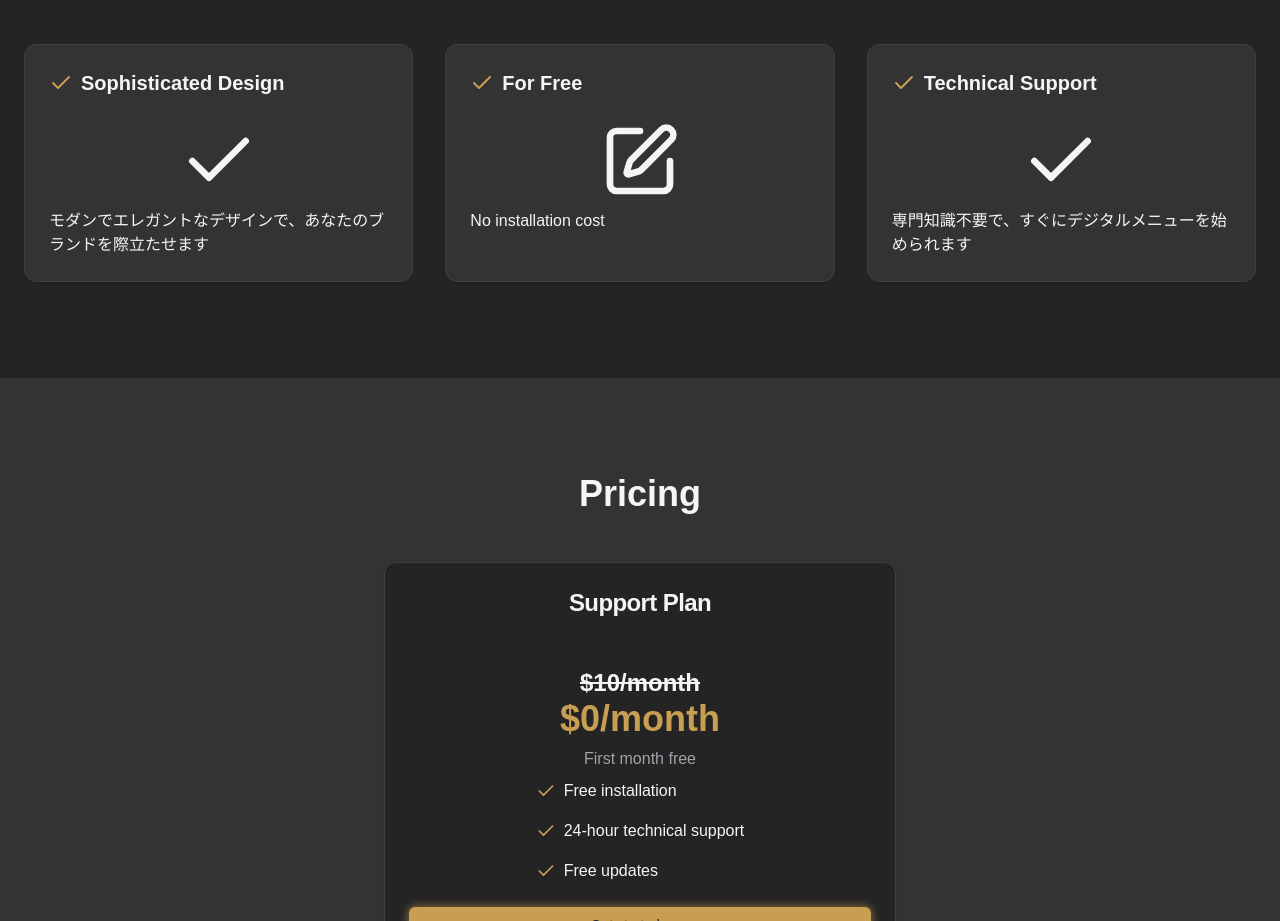
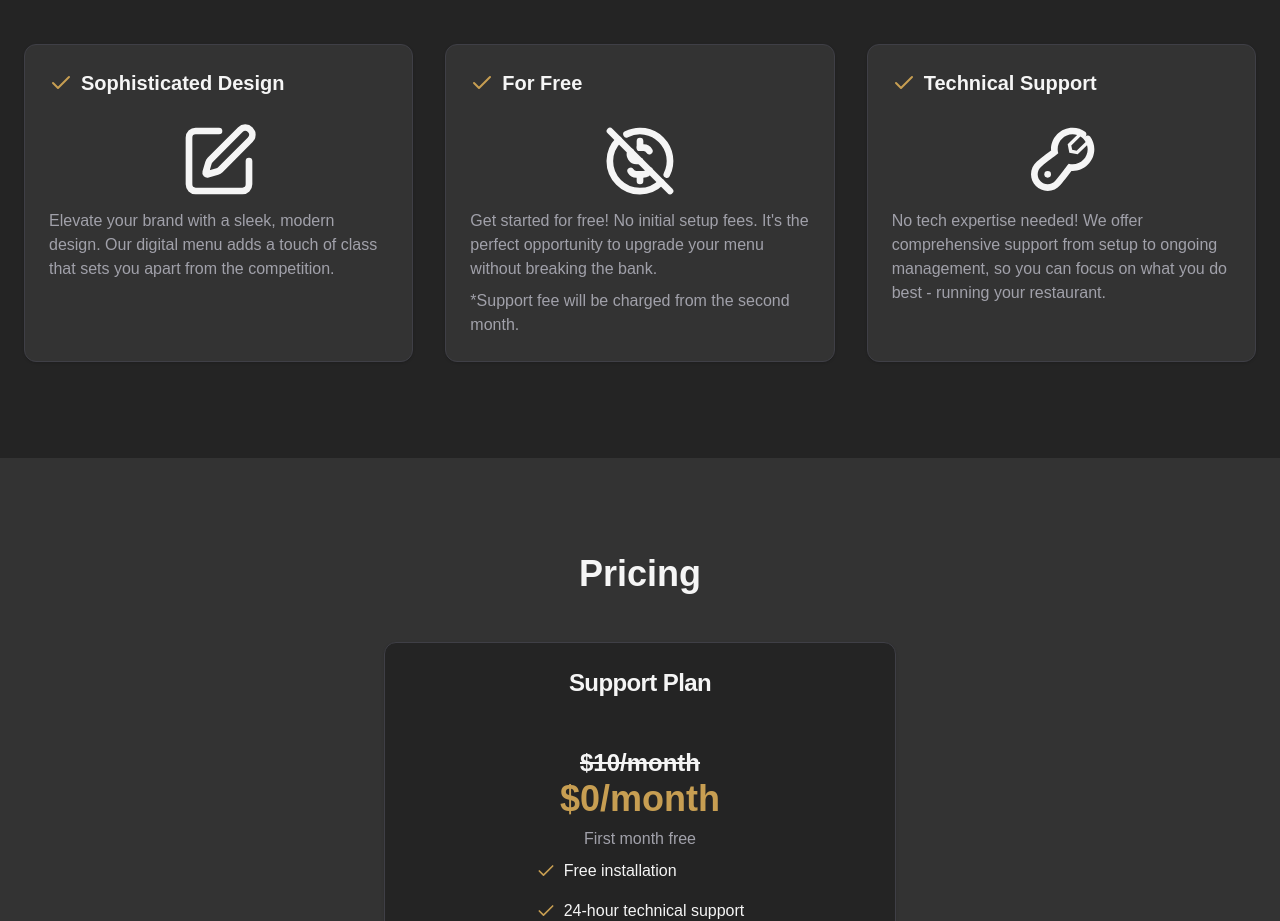
Before and after one commit to yusuken1121/Shin-Sational-PR, a Next.js app: page / in a window 1280 px wide. Shown: the part 780-1701 px from the top of the page. Built offline with nearby package versions, Linux system fonts and the light colour scheme.

Commit message:
アイコンを変更。descriptionも追加。

```diff
--- a/package.json
+++ b/package.json
@@ -50,6 +50,7 @@
     "react-day-picker": "^8.10.1",
     "react-dom": "^18",
     "react-hook-form": "^7.54.2",
+    "react-icons": "^5.4.0",
     "react-resizable-panels": "^2.1.7",
     "recharts": "^2.15.0",
     "sonner": "^1.7.1",
--- a/src/app/_components/summary.tsx
+++ b/src/app/_components/summary.tsx
@@ -1,5 +1,7 @@
 import { Check, PenBoxIcon } from "lucide-react";
 import { Card, CardContent } from "@/components/ui/card";
+import { TbCoinOff } from "react-icons/tb";
+import { TiSpannerOutline } from "react-icons/ti";
 
 // FeatureCard コンポーネント
 interface FeatureCardProps {
@@ -25,8 +27,10 @@ function FeatureCard({
         <div className="flex items-center justify-center w-full">
           <div className="w-20 h-20 my-2">{icon}</div>
         </div>
-        <p>{description}</p>
-        <p>{description2}</p>
+        <div className="flex flex-col gap-2 text-zinc-400">
+          <p>{description}</p>
+          {description2 && <p>{description2}</p>}
+        </div>
       </CardContent>
     </Card>
   );
@@ -37,20 +41,22 @@ export function Summaries() {
   const features = [
     {
       title: "Sophisticated Design",
-      icon: <Check className="w-full h-full text-foreground" />,
+      icon: <PenBoxIcon className="w-full h-full text-foreground" />,
       description:
-        "モダンでエレガントなデザインで、あなたのブランドを際立たせます",
+        "Elevate your brand with a sleek, modern design. Our digital menu adds a touch of class that sets you apart from the competition.",
     },
     {
       title: "For Free",
-      icon: <PenBoxIcon className="w-full h-full text-foreground" />,
-      description: "No installation cost",
-      description2: "*Support fee will be charged from second month",
+      icon: <TbCoinOff className="w-full h-full text-foreground" />,
+      description:
+        "Get started for free! No initial setup fees. It's the perfect opportunity to upgrade your menu without breaking the bank.",
+      description2: "*Support fee will be charged from the second month.",
     },
     {
       title: "Technical Support",
-      icon: <Check className="w-full h-full text-foreground" />,
-      description: "専門知識不要で、すぐにデジタルメニューを始められます",
+      icon: <TiSpannerOutline className="w-full h-full text-foreground" />,
+      description:
+        "No tech expertise needed! We offer comprehensive support from setup to ongoing management, so you can focus on what you do best - running your restaurant.",
     },
   ];
 
@@ -67,6 +73,7 @@ export function Summaries() {
               title={feature.title}
               icon={feature.icon}
               description={feature.description}
+              description2={feature.description2}
             />
           ))}
         </div>
```
Also changed, not shown: 1 other file (tests, documents, lock files or other folders).
